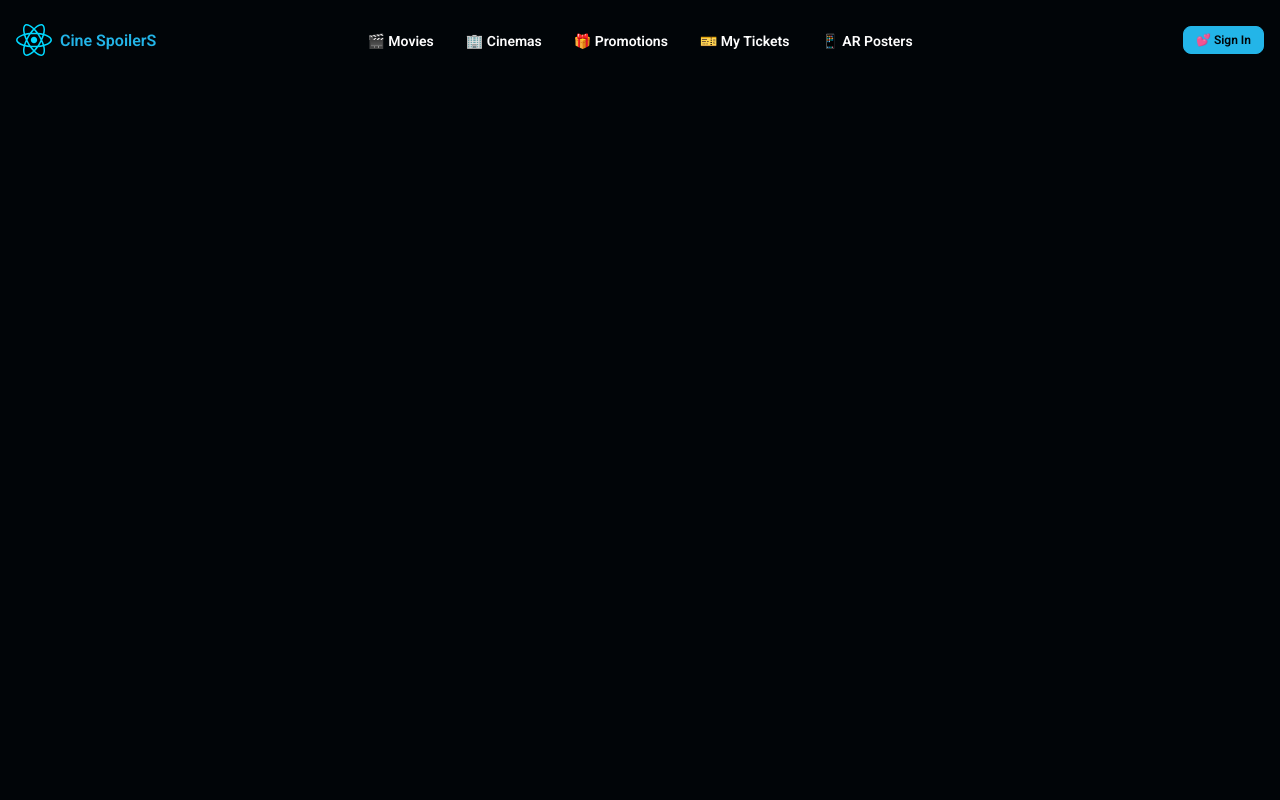
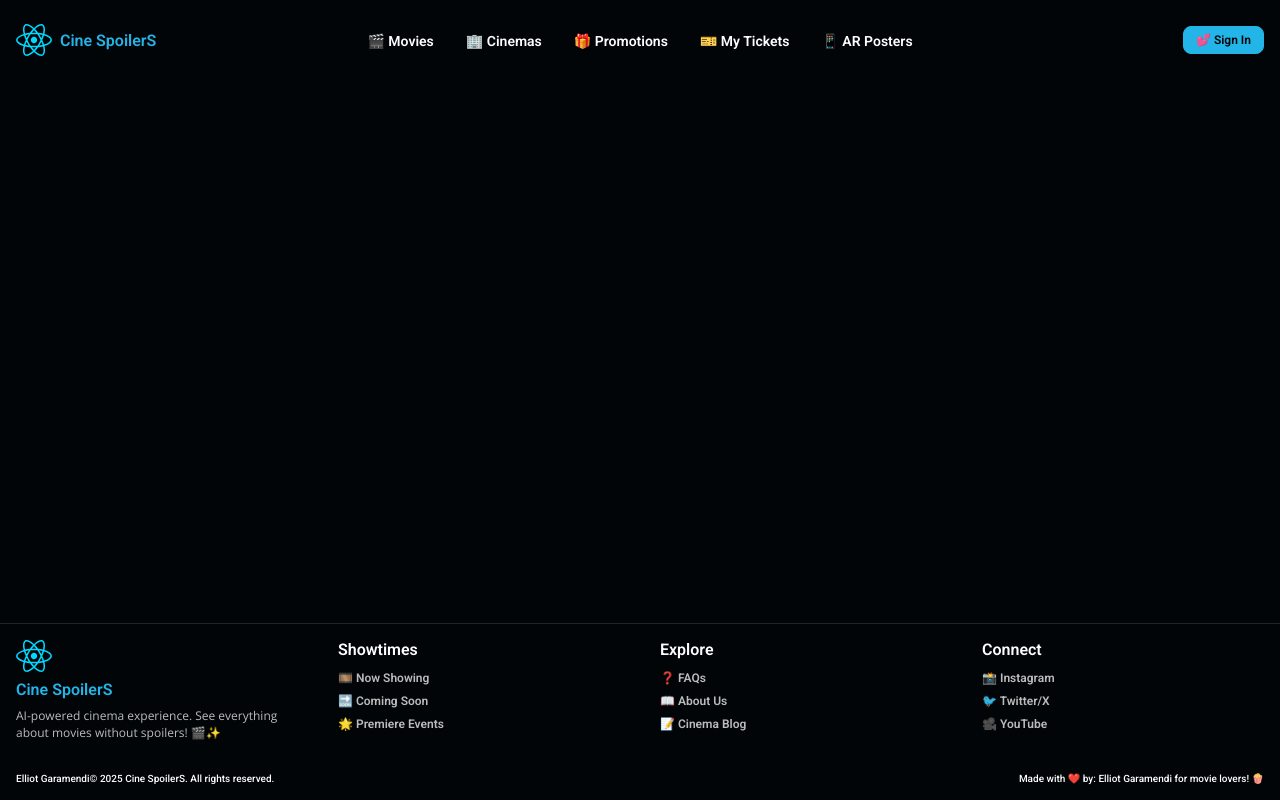
Before and after one commit to varuesa/cinespoilers, a React (Vite) app: page / in a window 1280 px wide. Built offline with nearby package versions, Linux system fonts and the light colour scheme.

Commit message:
feat: Add Footer component

```diff
--- a/src/App.tsx
+++ b/src/App.tsx
@@ -1,9 +1,13 @@
+import Footer from "./ui/components/layouts/Footer";
 import Header from "./ui/components/layouts/Header";
 
 function App() {
 
   return (
-    <Header />
+    <>
+      <Header />
+      <Footer />
+    </>
   );
 }
 
--- a/src/css/modules/components.css
+++ b/src/css/modules/components.css
@@ -166,5 +166,6 @@
 }
 
 .footer {
-  box-shadow: 0 0 calc(var(--size) * 0.0625) calc(var(--size) * 0.03125) var(--shadow);
+  margin-top: auto;
+  box-shadow: 0 0 calc(var(--size) * 0.125) calc(var(--size) * 0.0625) var(--shadow);
 }
--- /dev/null
+++ b/src/ui/components/layouts/Footer.tsx
@@ -0,0 +1,130 @@
+const Footer = () => {
+  const currentYear = new Date().getFullYear();
+
+  return (
+    <footer className="footer">
+      <nav className="nav">
+        <div className="container g-layout g-layout--auto-fit-columns g-10">
+          <div className="d-flex f-direction-column g-2">
+            <a href="#">
+              <img
+                src="/logo.svg"
+                alt="Cine SpoilerS Logo"
+                width="32"
+                height="32"
+                className="img img--logo"
+              />
+            </a>
+            <h2 className="interactive interactive--lg c-primary">
+              Cine SpoilerS
+            </h2>
+            <p className="text text--xs c-secondary-text">
+              AI-powered cinema experience. See everything about movies without spoilers! 🎬✨
+            </p>
+          </div>
+
+          <div className="d-flex f-direction-column g-2">
+            <h3 className="interactive interactive--lg">Showtimes</h3>
+            <ul className="list d-flex f-direction-column g-1">
+              <li>
+                <a href="#now-showing" className="link interactive interactive--sm c-secondary-text">
+                  🎞️ Now Showing
+                </a>
+              </li>
+              <li>
+                <a href="#coming-soon" className="link interactive interactive--sm c-secondary-text">
+                  🔜 Coming Soon
+                </a>
+              </li>
+              <li>
+                <a href="#premieres" className="link interactive interactive--sm c-secondary-text">
+                  🌟 Premiere Events
+                </a>
+              </li>
+            </ul>
+          </div>
+
+          <div className="d-flex f-direction-column g-2">
+            <h3 className="interactive interactive--lg">Explore</h3>
+            <ul className="list d-flex f-direction-column g-1">
+              <li>
+                <a href="#faq" className="link interactive interactive--sm c-secondary-text">
+                  ❓ FAQs
+                </a>
+              </li>
+              <li>
+                <a href="#about" className="link interactive interactive--sm c-secondary-text">
+                  📖 About Us
+                </a>
+              </li>
+              <li>
+                <a href="#blog" className="link interactive interactive--sm c-secondary-text">
+                  📝 Cinema Blog
+                </a>
+              </li>
+            </ul>
+          </div>
+
+          <div className="d-flex f-direction-column g-2">
+            <h3 className="interactive interactive--lg">Connect</h3>
+            <ul className="list d-flex f-direction-column g-1">
+              <li>
+                <a
+                  href="https://www.instagram.com/elliotgaramendi/"
+                  className="link interactive interactive--sm c-secondary-text"
+                  target="_blank"
+                  rel="noopener noreferrer"
+                >
+                  📸 Instagram
+                </a>
+              </li>
+              <li>
+                <a
+                  href="https://x.com/elliotgaramendi"
+                  className="link interactive interactive--sm c-secondary-text"
+                  target="_blank"
+                  rel="noopener noreferrer"
+                >
+                  🐦 Twitter/X
+                </a>
+              </li>
+              <li>
+                <a
+                  href="https://www.youtube.com/@elliotgaramendi"
+                  className="link interactive interactive--sm c-secondary-text"
+                  target="_blank"
+                  rel="noopener noreferrer"
+                >
+                  🎥 YouTube
+                </a>
+              </li>
+            </ul>
+          </div>
+        </div>
+      </nav>
+
+      <nav className="nav">
+        <div className="container flexbox flexbox--centered-spacing flexbox--responsive g-2">
+          <h2 className="interactive interactive--xs">
+            <a
+              href="https://www.linkedin.com/in/elliotgaramendi/"
+              className="link interactive interactive--xs"
+              target="_blank"
+              rel="noopener noreferrer"
+            >
+              Elliot Garamendi
+            </a>
+            &copy; {currentYear} Cine SpoilerS. All rights reserved.
+          </h2>
+          <h2 className="interactive interactive--xs">
+            Made with ❤️ by: <a href="https://www.instagram.com/elliotgaramendi/" className="link interactive interactive--xs">
+              Elliot Garamendi
+            </a> for movie lovers! 🍿
+          </h2>
+        </div>
+      </nav>
+    </footer>
+  );
+};
+
+export default Footer;
--- a/src/ui/components/layouts/Header.tsx
+++ b/src/ui/components/layouts/Header.tsx
@@ -9,6 +9,7 @@ const Header = () => {
               <h2 className="interactive interactive--lg c-primary">Cine SpoilerS</h2>
             </a>
           </div>
+
           <div className="off-canvas off-canvas--right off-canvas--mobile" id="menu">
             <a href="#" className="off-canvas__backdrop"></a>
             <div className="off-canvas__child">
@@ -21,6 +22,7 @@ const Header = () => {
               </ul>
             </div>
           </div>
+
           <div className="f-1 d-flex a-items-center j-content-end g-2">
             <a href="#signin" className="button button--primary interactive interactive--sm">
               💕 Sign In
```
